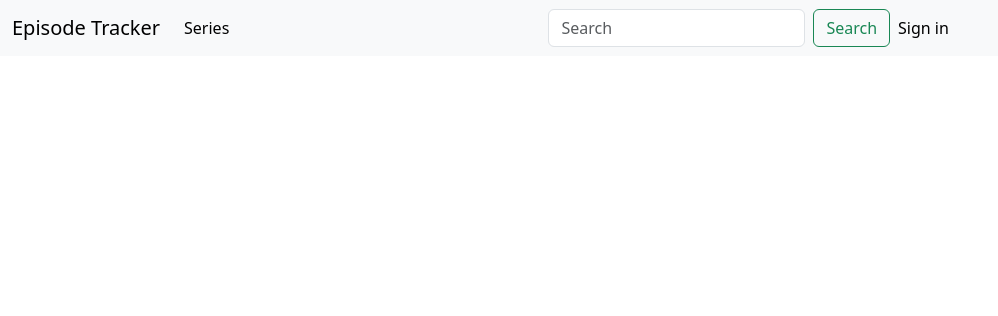
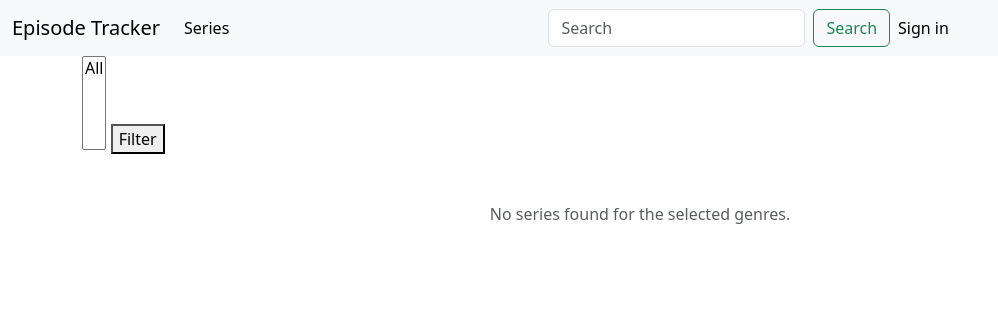
Before and after one commit to krooonk/EpisodeTacker, a Flask app: page /series in a window 1280 px wide. Shown: the top 316 px of the page, without its empty margins (0-998 px from the left). Run offline with Flask 3, Linux system fonts and the light colour scheme; data that the repository does not hold is empty.

Commit message:
Add genre filter to series page

```diff
--- a/episodeTrackerApp/routes.py
+++ b/episodeTrackerApp/routes.py
@@ -1,6 +1,6 @@
 from episodeTrackerApp import app
 from flask import render_template,request
-from models import Series
+from models import Series,Genre
 
 @app.route("/")
 @app.route("/home")
@@ -9,6 +9,11 @@ def home_page():
 
 @app.route("/series")
 def series_page():
+    genres=Genre.query.all()
+    selected_genres=request.args.getlist("genre",type=int)
+    query=Series.query
+    if selected_genres:
+        query=query.filter(Series.genres.any(Genre.id.in_(selected_genres)))
     page=request.args.get("page",1,type=int)
-    series=Series.query.paginate(page=page,per_page=24)
-    return render_template("series.html",series=series)
+    series=query.paginate(page=page,per_page=24)
+    return render_template("series.html",series=series,genres=genres,selected_genres=selected_genres)
--- a/episodeTrackerApp/templates/series.html
+++ b/episodeTrackerApp/templates/series.html
@@ -1,6 +1,17 @@
 {% extends "base.html" %}
 {% block content %}
 <div class="container">
+   <form method="GET" action="{{ url_for('series_page') }}">
+      <select name="genre" multiple>
+         <option value="">All</option>
+         {% for genre in genres %}
+
+          <option value="{{ genre.id }}" {% if genre.id in selected_genres %}selected{% endif %}>{{ genre.name }}</option>
+         {% endfor %}
+      </select>
+      <button type="submit">Filter</button>
+   </form>
+   {% if series.items%}
    <div class="row">
       {% for show in series.items %}
       <div class="col-lg-3 col-md-4 col-sm-6 mb-4">
@@ -12,43 +23,48 @@
          </div>
       </div>
       {% endfor %}
-   </div>
+    </div>
+    {%else%}
+      <div class="text-center mt-5">
+        <p class="text-muted">No series found for the selected genres.</p>
+      </div>
+    {%endif%}
    <nav aria-label="...">
       <ul class="pagination justify-content-center">
          {% if series.pages==1 %}
          <li class="page-item active">
-            <a class="page-link" href="{{ url_for('series_page', page=series.page)}}" aria-current="page">{{series.page}}</a>
+            <a class="page-link" href="{{ url_for('series_page',genre=selected_genres, page=series.page)}}" aria-current="page">{{series.page}}</a>
          </li>
          {%endif%}
          {% if series.pages>1%}
          {% if series.page==1 %}
          <li class="page-item disabled"><a class="page-link">Prev</a></li>
          <li class="page-item active">
-            <a class="page-link" href="{{ url_for('series_page', page=series.page)}}" aria-current="page">{{series.page}}</a>
+            <a class="page-link" href="{{ url_for('series_page', genre=selected_genres,page=series.page)}}" aria-current="page">{{series.page}}</a>
          </li>
-         <li class="page-item"><a class="page-link" href="{{ url_for('series_page', page=series.next_num) }}">{{series.next_num}}</a></li>
+         <li class="page-item"><a class="page-link" href="{{ url_for('series_page', genre=selected_genres,page=series.next_num) }}">{{series.next_num}}</a></li>
          {% if series.page+2 <= series.pages %}
-            <li class="page-item"><a class="page-link" href="{{ url_for('series_page', page=series.page+2) }}">{{series.page+2}}</a></li>
+         <li class="page-item"><a class="page-link" href="{{ url_for('series_page',genre=selected_genres, page=series.page+2) }}">{{series.page+2}}</a></li>
          {% endif %}
-         <li class="page-item"><a class="page-link" href="{{ url_for('series_page', page=series.next_num) }}">Next</a></li>
+         <li class="page-item"><a class="page-link" href="{{ url_for('series_page',genre=selected_genres, page=series.next_num) }}">Next</a></li>
          {% elif series.page==series.pages %}
-         <li class="page-item"><a href="{{ url_for('series_page', page=series.prev_num) }}" class="page-link">Prev</a></li>
-          {% if series.page-2 >= 1 %}
-            <li class="page-item"><a class="page-link" href="{{ url_for('series_page', page=series.page-2) }}">{{series.page-2}}</a></li>
+         <li class="page-item"><a href="{{ url_for('series_page',genre=selected_genres, page=series.prev_num) }}" class="page-link">Prev</a></li>
+         {% if series.page-2 >= 1 %}
+         <li class="page-item"><a class="page-link" href="{{ url_for('series_page',genre=selected_genres, page=series.page-2) }}">{{series.page-2}}</a></li>
          {% endif %}
-         <li class="page-item"><a class="page-link" href="{{ url_for('series_page', page=series.prev_num) }}">{{series.prev_num}}</a></li>
+         <li class="page-item"><a class="page-link" href="{{ url_for('series_page',genre=selected_genres, page=series.prev_num) }}">{{series.prev_num}}</a></li>
          <li class="page-item active">
-            <a class="page-link" href="{{ url_for('series_page', page=series.page)}}" aria-current="page">{{series.page}}</a>
+            <a class="page-link" href="{{ url_for('series_page',genre=selected_genres, page=series.page)}}" aria-current="page">{{series.page}}</a>
          </li>
          <li class="page-item disabled"><a class="page-link">Next</a></li>
          {%else%}
-         <li class="page-item"><a href="{{ url_for('series_page', page=series.prev_num) }}" class="page-link">Prev</a></li>
-         <li class="page-item"><a class="page-link" href="{{ url_for('series_page', page=series.prev_num) }}">{{series.prev_num}}</a></li>
+         <li class="page-item"><a href="{{ url_for('series_page',genre=selected_genres, page=series.prev_num) }}" class="page-link">Prev</a></li>
+         <li class="page-item"><a class="page-link" href="{{ url_for('series_page',genre=selected_genres, page=series.prev_num) }}">{{series.prev_num}}</a></li>
          <li class="page-item active">
-            <a class="page-link" href="{{ url_for('series_page', page=series.page)}}" aria-current="page">{{series.page}}</a>
+            <a class="page-link" href="{{ url_for('series_page',genre=selected_genres, page=series.page)}}" aria-current="page">{{series.page}}</a>
          </li>
-         <li class="page-item"><a class="page-link" href="{{ url_for('series_page', page=series.next_num) }}">{{series.next_num}}</a></li>
-         <li class="page-item"><a class="page-link" href="{{ url_for('series_page', page=series.next_num) }}">Next</a></li>
+         <li class="page-item"><a class="page-link" href="{{ url_for('series_page',genre=selected_genres, page=series.next_num) }}">{{series.next_num}}</a></li>
+         <li class="page-item"><a class="page-link" href="{{ url_for('series_page',genre=selected_genres, page=series.next_num) }}">Next</a></li>
          {%endif%}
          {%endif%}
       </ul>
```
